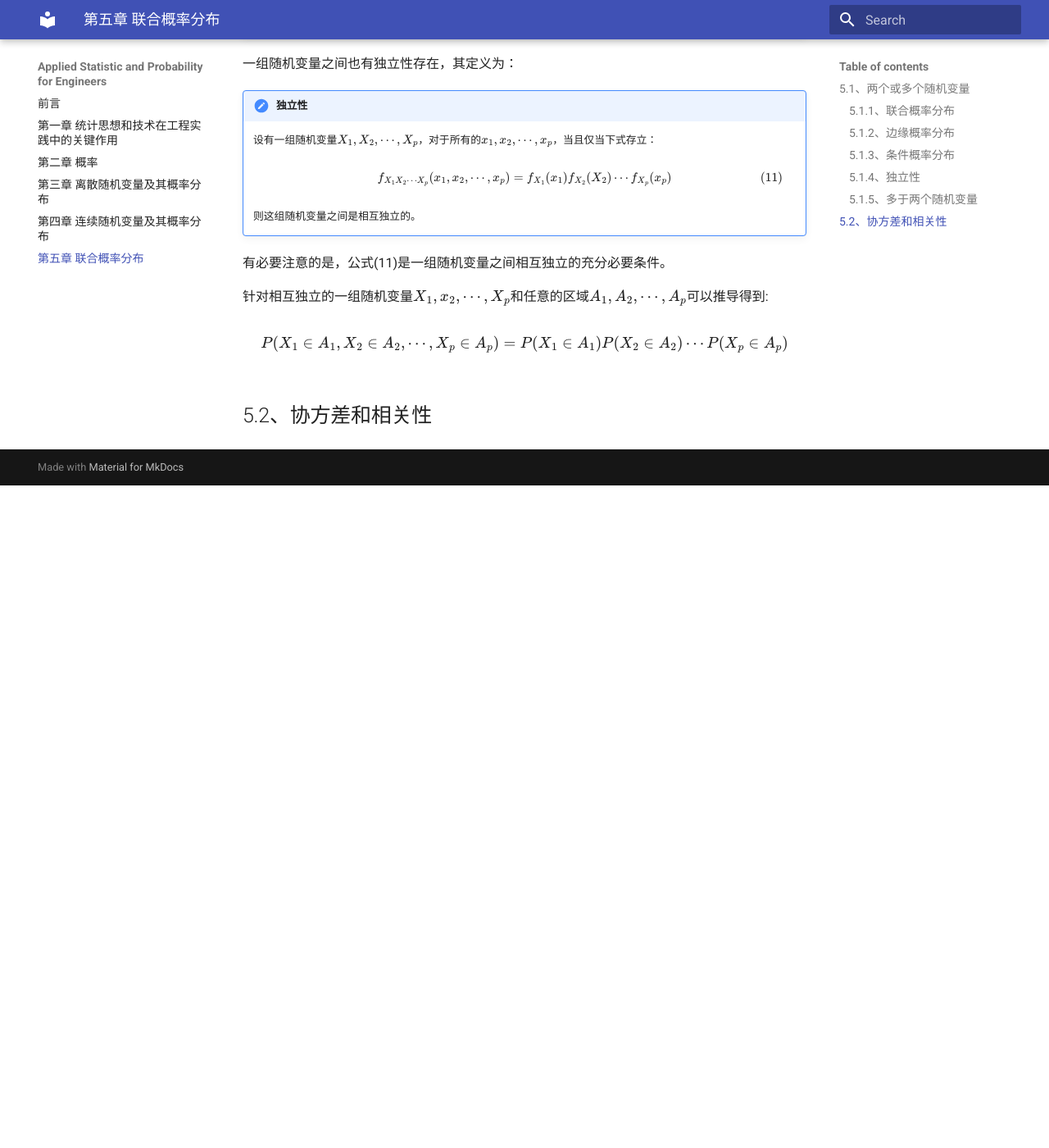
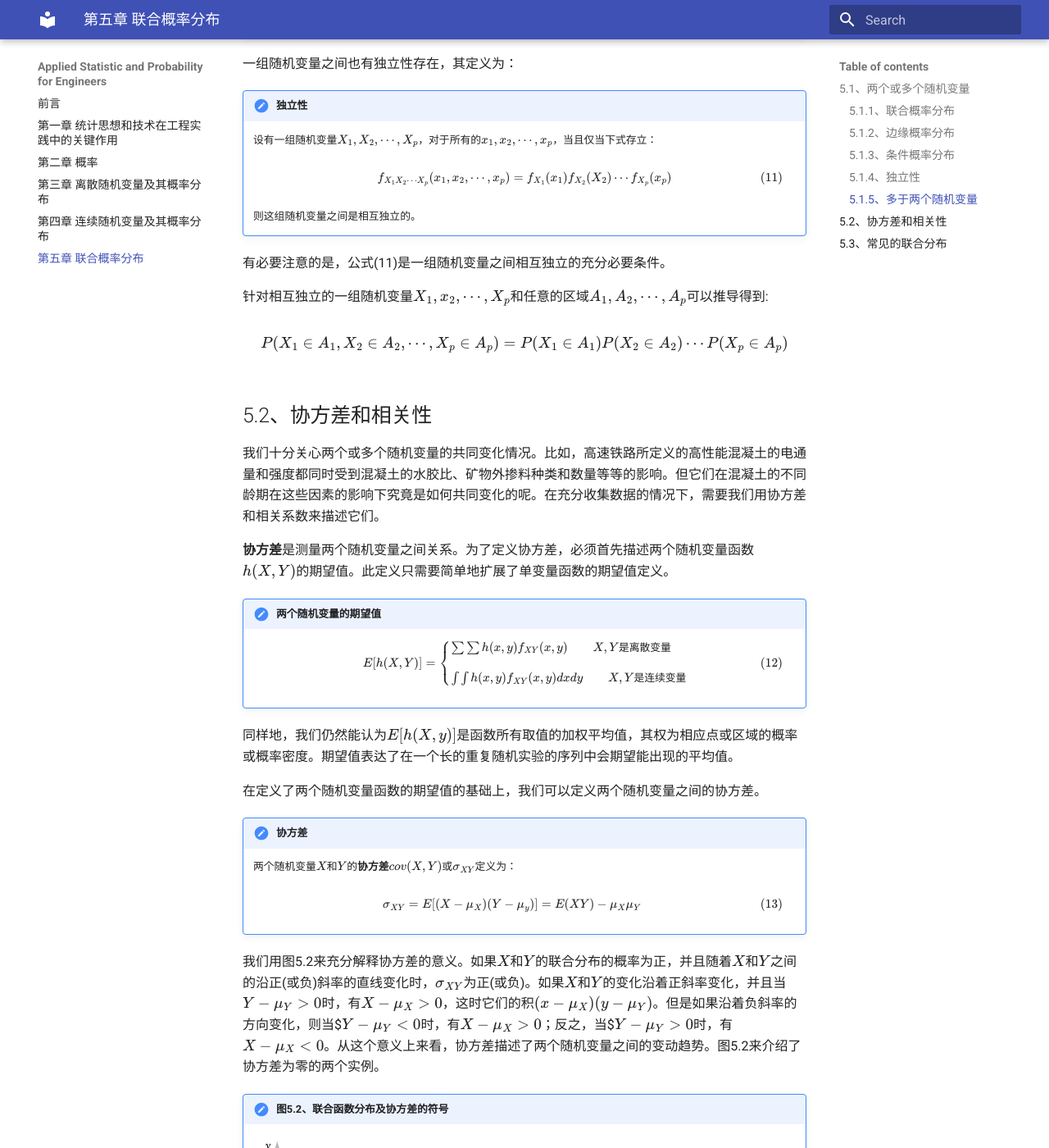
Before and after one commit to chenmich/applied_statistic_and_probability_for_engineers, an MkDocs documentation site: the page built from docs/fifth.md, in a window 1280 px wide and 1400 px high, scrolled down 7349 px. Shown: the whole window at 82% size. Built offline with MkDocs 1.6.1 and Material for MkDocs 9.7.7, drawn with Linux system fonts in a browser that asks for light colours; before the commit the page ends 7941 px from its top, so only the background shows below that; some of the changed text lies outside the part shown.

Commit message:
complete 5.2

```diff
--- a/docs/fifth.md
+++ b/docs/fifth.md
@@ -253,3 +253,83 @@ P(X_1\in A_1, X_2\in A_2,\cdots, X_p\in A_p)=P(X_1\in A_1)P(X_2\in A_2)\cdots P(
 $$
 
 ## 5.2、协方差和相关性
+
+我们十分关心两个或多个随机变量的共同变化情况。比如，高速铁路所定义的高性能混凝土的电通量和强度都同时受到混凝土的水胶比、矿物外掺料种类和数量等等的影响。但它们在混凝土的不同龄期在这些因素的影响下究竟是如何共同变化的呢。在充分收集数据的情况下，需要我们用协方差和相关系数来描述它们。
+
+**协方差**是测量两个随机变量之间关系。为了定义协方差，必须首先描述两个随机变量函数$h(X,Y)$的期望值。此定义只需要简单地扩展了单变量函数的期望值定义。
+
+!!!note "两个随机变量的期望值"
+    $$
+    \begin{align}
+    E[h(X,Y)]=\begin{cases}
+        \sum\sum h(x,y)f_{XY}(x,y) \qquad  X,Y\text{是离散变量}\\
+        \\
+        \int\int h(x,y)f_{XY}(x,y)dxdy \qquad X,Y\text{是连续变量}
+        \end{cases}
+    \end{align}
+    $$
+
+同样地，我们仍然能认为$E[h(X,y)]$是函数所有取值的加权平均值，其权为相应点或区域的概率或概率密度。期望值表达了在一个长的重复随机实验的序列中会期望能出现的平均值。
+
+在定义了两个随机变量函数的期望值的基础上，我们可以定义两个随机变量之间的协方差。
+
+!!!note "协方差"
+    两个随机变量$X$和$Y$的**协方差**$cov(X,Y)$或$\sigma_{XY}$定义为：
+
+    $$
+    \begin{equation}
+    \sigma_{XY}=E[(X-\mu_X)(Y-\mu_y)]=E(XY)-\mu_X\mu_Y\qquad
+    \end{equation}
+    $$
+
+我们用图5.2来充分解释协方差的意义。如果$X$和$Y$的联合分布的概率为正，并且随着$X$和$Y$之间的沿正(或负)斜率的直线变化时，$\sigma_{XY}$为正(或负)。如果$X$和$Y$的变化沿着正斜率变化，并且当$Y-\mu_{Y}>0$时，有$X-\mu_{X}>0$，这时它们的积$(x-\mu_{X})(y-\mu_{Y})$。但是如果沿着负斜率的方向变化，则当$$Y-\mu_{Y}<0$时，有$X-\mu_{X}>0$；反之，当$$Y-\mu_{Y}>0$时，有$X-\mu_{X}<0$。从这个意义上来看，协方差描述了两个随机变量之间的变动趋势。图5.2来介绍了协方差为零的两个实例。
+
+!!!note "图5.2、联合函数分布及协方差的符号"
+    ![fig5.2](images/fig5.2.png)
+
+协方差还能测量两个随机变量之间的**线性关系**。如果两个随机变量之间的关系更趋向于非线性，则协方差对关系更不敏感。如图5.2(d)所示。非零概率的点都在一个圆上。这时变量之间的关系是可识别的，但是它们的协方差仍然为零。
+
+可以推导得到：
+
+$$
+E[(X-\mu_{X})(Y-\mu_{Y})]=E(XY)-\mu_{X}\mu_{Y}
+$$
+
+表达随机变量之间关系的另外一个测量就是相关系数，它的意义比协方差更直白。
+
+!!!note "相关系数"
+    两个随机变量$X$和$Y$的**相关系数**为$\rho$，它的定义如下：
+
+    $$
+    \begin{equation}
+    \rho_{XY}=\frac{cov(X,Y)}{\sqrt{V(X)V(Y)}}=\frac{\sigma_{XY}}{\sigma_{X}\sigma_{Y}}\qquad
+    \end{equation}
+    $$
+
+因为两个随机变量的方差总是大于零的，因此如果$X$和$Y$的协方差为正、负或零，就决定了相关系数为正、负或零。我们可以得到以下结论：
+
+!!!note "重要结论"
+    对于两个随机变量$X$和$Y$，存在：
+
+    $$
+    \begin{equation}
+    -1\leq\rho_{XY}\leq +1\qquad
+    \end{equation}
+    $$
+
+相关系数只是用每一个随机变量的标准差去缩放协方差，最终得到一个无量纲的数量，并且也消除了数据大小之间的影响，因此可以用于比较不同单位、不同数量级数据对之间的线性关系。
+
+如果$X$和$Y$的变化沿着正(或负)斜率的直线向下，则$\rho_{XY}$接近$+1$(或$-1$)。如果$\rho$等于$+1$(或$-1$)，则联合概率分布会沿直线下落。两个随机变量的相关系数非零，则它们是**相关的**。类似于协方差，相关系数是两个随机变量之间的线性测量参数。
+
+如果两个随机变量是独立的，则不能期望它们之间在联合概率分布上存在任何关系。下面的结果是成立的。
+
+!!!note "独立随机变量的协方差和相关系数"
+    如果$X$和$Y$是独立的两个随机变量，则有：
+
+    $$
+    \begin{equation}
+    \sigma_{XY}=\rho_{XY}=0\qquad
+    \end{equation}
+    $$
+
+## 5.3、常见的联合分布
```
Also changed, not shown: docs/images/fig5.2.png (added).
